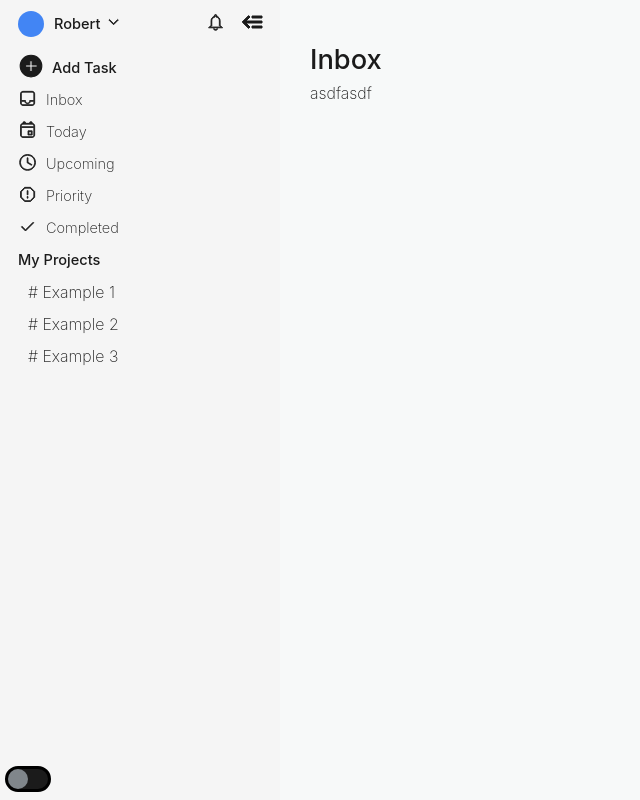
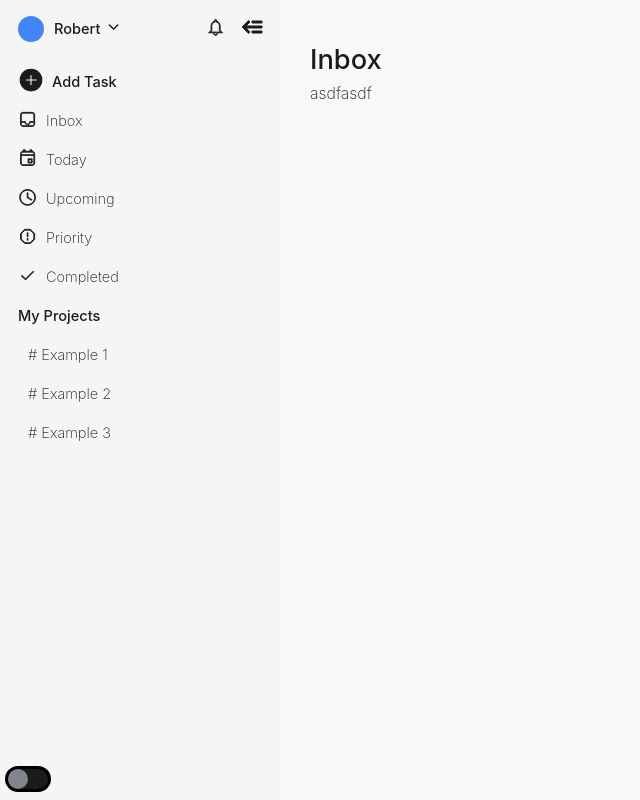
Before and after one commit to MellowMeh/odin-to-do-list, a website built with webpack: page src/page/index.html in a window 1280 px wide. Shown: the whole page, without its empty margins (0-640 px from the left). Built offline with nearby package versions, Linux system fonts and the light colour scheme.

Commit message:
Fix spacing to be static
Previously, text would overlap at very small
browser sizes.

```diff
--- a/src/style/index.css
+++ b/src/style/index.css
@@ -178,7 +178,7 @@ textarea:focus, input:focus {
   }
 
   .profile-container {
-    height: 6svh;
+    height: 58px;
     display: flex;
     justify-content: space-between;
     align-items: center;
@@ -225,7 +225,7 @@ textarea:focus, input:focus {
   .priority-container,
   .completed-container,
   .my-projects {
-    height: 4svh;
+    height: 39px;
     display: flex;
     align-items: center;
     gap: 8px;
@@ -269,10 +269,11 @@ main {
 }
 
 .nav-project-list {
-    height: 4svh;
+    height: 39px;
     display: flex;
     align-items: center;
     gap: 8px;
+    font-size: calc(3.25rem*0.28);
     text-transform: capitalize;
     margin-left: 10px;
   }
```
